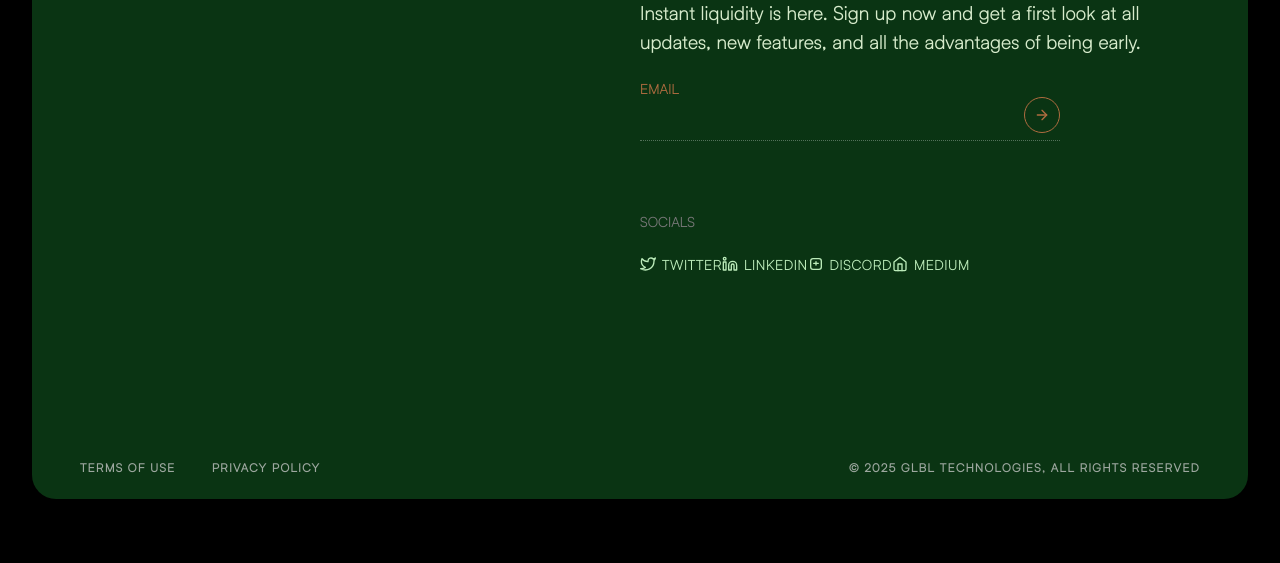
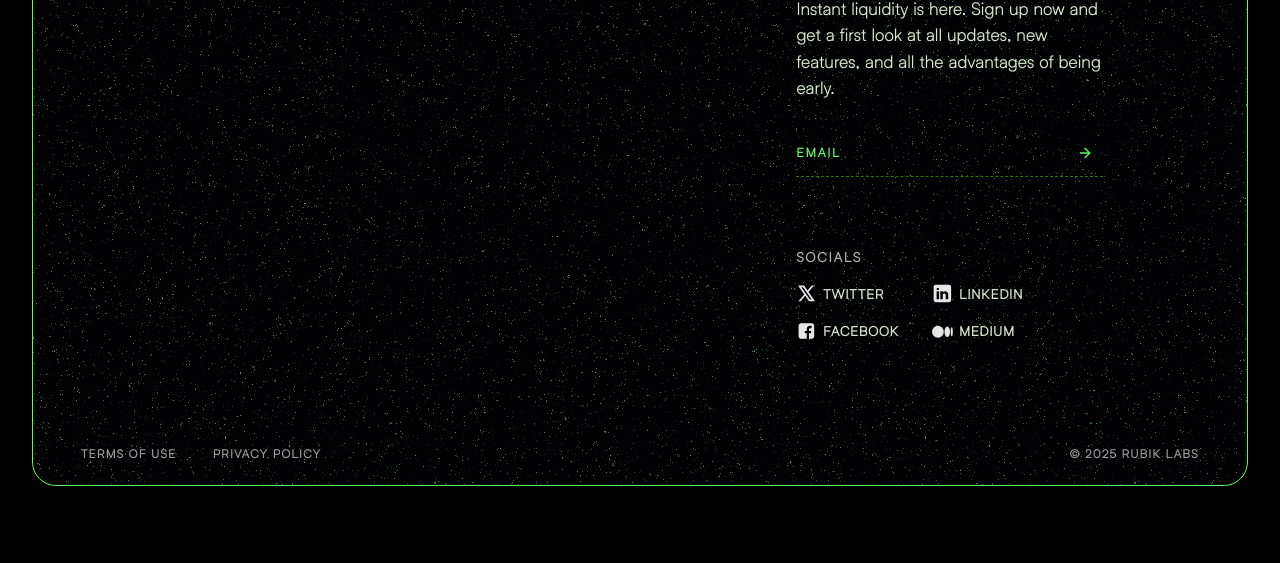
Before and after one commit to mdcabrero/Vertex-Labs, a website: page index.html in a window 1280 px wide. Shown: the part 6180-6743 px from the top of the page. Drawn offline with nearby package versions, Linux system fonts and the light colour scheme.

Commit message:
completed footer

```diff
--- a/index.html
+++ b/index.html
@@ -312,13 +312,12 @@
      <img src="/assets/logo.svg" alt="Hyre" class="footer-logo">
     </div>
 
-   <div class="footer-right">
+  <div class="footer-right">
   <h2>Write Down Your Name</h2>
   <p class="description">Instant liquidity is here. Sign up now and get a first look at all updates, new features, and all the advantages of being early.</p>
 
   <form class="email-form">
-    <label class="email-label">EMAIL</label>
-    <input type="email" class="email-input" required>
+    <input type="email" class="email-input" placeholder="EMAIL" required>
     <button type="submit" class="submit-btn">
       <svg xmlns="http://www.w3.org/2000/svg" viewBox="0 0 24 24" fill="none" stroke="currentColor" stroke-width="2" stroke-linecap="round" stroke-linejoin="round">
         <line x1="5" y1="12" x2="19" y2="12"></line>
@@ -329,36 +328,24 @@
 
   <div class="socials">
     <h3 class="socials-title">SOCIALS</h3>
-    <div class="social-links">
+    <ul class="social-links">
       <a href="#" class="social-link">
-        <svg xmlns="http://www.w3.org/2000/svg" viewBox="0 0 24 24" fill="none" stroke="currentColor" stroke-width="2" stroke-linecap="round" stroke-linejoin="round">
-          <path d="M23 3a10.9 10.9 0 0 1-3.14 1.53 4.48 4.48 0 0 0-7.86 3v1A10.66 10.66 0 0 1 3 4s-4 9 5 13a11.64 11.64 0 0 1-7 2c9 5 20 0 20-11.5a4.5 4.5 0 0 0-.08-.83A7.72 7.72 0 0 0 23 3z"></path>
-        </svg>
-        TWITTER
+    <svg fill="#FFFFFF" xmlns="http://www.w3.org/2000/svg"  viewBox="0 0 24 24" width="192px" height="192px"><path d="M 2.3671875 3 L 9.4628906 13.140625 L 2.7402344 21 L 5.3808594 21 L 10.644531 14.830078 L 14.960938 21 L 21.871094 21 L 14.449219 10.375 L 20.740234 3 L 18.140625 3 L 13.271484 8.6875 L 9.2988281 3 L 2.3671875 3 z M 6.2070312 5 L 8.2558594 5 L 18.033203 19 L 16.001953 19 L 6.2070312 5 z"/></svg>        TWITTER
       </a>
       <a href="#" class="social-link">
-        <svg xmlns="http://www.w3.org/2000/svg" viewBox="0 0 24 24" fill="none" stroke="currentColor" stroke-width="2" stroke-linecap="round" stroke-linejoin="round">
-          <path d="M16 8a6 6 0 0 1 6 6v7h-4v-7a2 2 0 0 0-2-2 2 2 0 0 0-2 2v7h-4v-7a6 6 0 0 1 6-6z"></path>
-          <rect x="2" y="9" width="4" height="12"></rect>
-          <circle cx="4" cy="4" r="2"></circle>
+        <svg fill="#FFFFFF" xmlns="http://www.w3.org/2000/svg" viewBox="0 0 50 50" width="250px" height="250px">
+          <path d="M41,4H9C6.24,4,4,6.24,4,9v32c0,2.76,2.24,5,5,5h32c2.76,0,5-2.24,5-5V9C46,6.24,43.76,4,41,4z M17,20v19h-6V20H17z M11,14.47c0-1.4,1.2-2.47,3-2.47s2.93,1.07,3,2.47c0,1.4-1.12,2.53-3,2.53C12.2,17,11,15.87,11,14.47z M39,39h-6c0,0,0-9.26,0-10 c0-2-1-4-3.5-4.04h-0.08C27,24.96,26,27.02,26,29c0,0.91,0,10,0,10h-6V20h6v2.56c0,0,1.93-2.56,5.81-2.56 c3.97,0,7.19,2.73,7.19,8.26V39z"/>
         </svg>
         LINKEDIN
       </a>
       <a href="#" class="social-link">
-        <svg xmlns="http://www.w3.org/2000/svg" viewBox="0 0 24 24" fill="none" stroke="currentColor" stroke-width="2" stroke-linecap="round" stroke-linejoin="round">
-          <path d="M7.5 4h9a3.5 3.5 0 0 1 3.5 3.5v9a3.5 3.5 0 0 1-3.5 3.5h-9A3.5 3.5 0 0 1 4 16.5v-9A3.5 3.5 0 0 1 7.5 4z"></path>
-          <path d="M8.5 11h7M12 8.5v5"></path>
-        </svg>
-        DISCORD
+<svg fill="#FFFFFF" xmlns="http://www.w3.org/2000/svg"  viewBox="0 0 64 64" width="128px" height="128px"><path d="M48,7H16c-4.418,0-8,3.582-8,8v32c0,4.418,3.582,8,8,8h17V38h-6v-7h6v-5c0-7,4-11,10-11c3.133,0,5,1,5,1v6h-4 c-2.86,0-4,2.093-4,4v5h7l-1,7h-6v17h8c4.418,0,8-3.582,8-8V15C56,10.582,52.418,7,48,7z"/></svg>        FACEBOOK
       </a>
       <a href="#" class="social-link">
-        <svg xmlns="http://www.w3.org/2000/svg" viewBox="0 0 24 24" fill="none" stroke="currentColor" stroke-width="2" stroke-linecap="round" stroke-linejoin="round">
-          <path d="M3 9l9-7 9 7v11a2 2 0 0 1-2 2H5a2 2 0 0 1-2-2z"></path>
-          <polyline points="9 22 9 12 15 12 15 22"></polyline>
-        </svg>
+<svg fill="#FFFFFF" xmlns="http://www.w3.org/2000/svg"  viewBox="0 0 30 30" width="240px" height="240px"><path d="M8.5 7A8.5 8.5 0 108.5 24 8.5 8.5 0 108.5 7zM22 8A4 7.5 0 1022 23 4 7.5 0 1022 8zM28.5 9A1.5 6.5 0 1028.5 22 1.5 6.5 0 1028.5 9z"/></svg>
         MEDIUM
       </a>
-    </div>
+    </ul>
   </div>
 </div>
 
@@ -374,7 +361,7 @@
     </div>
 
     <small class="copyright">
-      © 2025 GLBL Technologies, All Rights Reserved
+      © 2025 RUBIK LABS
     </small>
 
 
--- a/main.scss
+++ b/main.scss
@@ -531,8 +531,8 @@ section + section {  /* Default spacing between all sections */
 
 
 .testimonials-logo {
-  width: 11rem;
-  opacity: 0.5;
+  width: 12rem;
+  opacity: 0.35;
   transition: opacity 0.3s ease;
 }
 
@@ -558,19 +558,19 @@ section + section {  /* Default spacing between all sections */
 
 .faq-item {
     position: relative;
-    border-bottom: 1px solid #cfffccba;
+    border-bottom: 1px solid #d6fad3;
     padding-block: $space-2x;
     transition: padding 0.3s ease, background-color 0.3s ease;
 
     &:first-child {
-      border-top: 1px solid #cfffccba;
+      border-top: 1px solid #d6fad3;
 
     }
 
     // Question styling
     .faq-question {
       align-items: center;
-      color: $text-primary;
+      color: #bbebb6;
       cursor: pointer;
       display: flex;
       font-size: $size-2;
@@ -601,12 +601,12 @@ section + section {  /* Default spacing between all sections */
     flex-shrink: 0;
     justify-content: center;
     position: relative;
-    transition: background-color 0.3s ease;
-    width: 2.25rem;
+
+    width: 2rem;
 
     &::before,
     &::after {
-      background-color: $brand-primary;
+      background-color: #89e780;
       content: '';
       position: absolute;
       transform-origin: center;
@@ -655,8 +655,8 @@ section + section {  /* Default spacing between all sections */
 
 
   .site-footer {
-    background-color: rgb(10, 52, 19);
-
+    background-color: rgb(0, 0, 0);
+    background-image: url('/assets/noise-bg.svg');
     /* Subtle brightness adjustment to enhance pattern visibility */
     color: $headline;
     display: flex;
@@ -664,12 +664,13 @@ section + section {  /* Default spacing between all sections */
     margin-inline: auto;
 
     margin-bottom: $space-4x;
-    height: calc(85vh - $space-3x);
+    height: calc(85vh - $space-4x);
     width: 95%;
     border-radius: $radius;
     padding-top: 4.5rem;
     padding-bottom: $space-md;
     padding-inline: $space-3x;
+    border: 1px solid $brand-primary;
 
   }
 
@@ -679,6 +680,7 @@ section + section {  /* Default spacing between all sections */
     display: flex;
     justify-content: space-between;
     align-items: flex-start;
+    padding-right: $space-6x;
 
 
       .footer-logo {
@@ -696,57 +698,57 @@ section + section {  /* Default spacing between all sections */
 .footer-right {
   display: flex;
   flex-direction: column;
-  width: 50%;
+  width: 30%;
   gap: $space-md;
 
   h2 {
-    font-size: $size-3;
-    font-weight: 400;
+    font-size: $size-2;
+    font-weight: 500;
     letter-spacing: -0.5px;
     color: $headline;
   }
 
   .description {
-    font-size: $size-1;
+    font-size: 1.1rem;
     line-height: 1.5;
-
     opacity: 0.9;
+    margin-bottom: $space-1x;
   }
 
   .email-form {
     position: relative;
     margin-bottom: $space-3x;
-    width: 75%;
-
-    .email-label {
-      color: #B06C40;
-      font-size: 14px;
-      display: block;
-      margin-bottom: 8px;
-    }
+    width: 100%;
 
     .email-input {
       width: 100%;
       background: transparent;
       border: none;
-      border-bottom: 1px dotted rgba(255, 255, 255, 0.3);
-      padding: 8px 50px 8px 0;
+      border-bottom: 1px dashed rgba(66, 168, 2, 0.7);
+      padding-bottom: 1rem;
+      letter-spacing: 1.5px;
       color: $headline;
-      font-size: 16px;
+      font-size: 14px;
       outline: none;
 
+      &::placeholder {
+        color: $brand-primary;
+        font-size: 0.8rem;
+        font-weight: $font-bold;
+
+      }
+
       &:focus {
-        border-bottom: 1px solid rgba(64, 192, 5, 0.5);
+        border-bottom: 1px solid rgba(66, 168, 2, 1);
       }
     }
 
     .submit-btn {
       position: absolute;
       right: 0;
-      bottom: 8px;
+      bottom: 6px;
       background-color: transparent;
-      border: 1px solid #B06C40;
-      color: #B06C40;
+      color: $brand-primary;
       width: 36px;
       height: 36px;
       border-radius: 50%;
@@ -757,59 +759,63 @@ section + section {  /* Default spacing between all sections */
       transition: all 0.2s ease;
 
       &:hover {
-        background-color: rgba(176, 108, 64, 0.1);
+        background-color: rgba(100, 247, 100, 0.1);
       }
 
       svg {
         width: 16px;
         height: 16px;
+        stroke: $brand-primary;
       }
     }
   }
 
-  .socials {
-    margin-top: auto;
+    .socials {
+
 
     &-title {
-      color: #777;
-      font-size: 14px;
-      margin-bottom: $space-md;
-      font-weight: 400;
+      color: #abb2ab;
+      opacity: 1;
+      font-size: 0.85rem;
+      letter-spacing: 1.5px;
+      margin-bottom: $space-1x;
+      font-weight: $font-bold;
       text-transform: uppercase;
     }
 
     .social-links {
-      display: flex;
-      flex-wrap: wrap;
+      display: grid;
+      grid-template-columns: repeat(2, 120px);
+      grid-gap: $space-1x;
 
 
       a {
-        color: $headline;
+        color: $text-primary;
         text-decoration: none;
-        font-size: 14px;
+        font-weight: $font-bold;
+        font-size: 0.85rem;
         text-transform: uppercase;
         letter-spacing: 0.5px;
         opacity: 0.9;
         transition: opacity 0.2s ease;
-        display: flex;
+        display: inline-flex;
         align-items: center;
         gap: 6px;
+        white-space: nowrap;
 
         &:hover {
           opacity: 1;
         }
 
         svg {
-          width: 16px;
-          height: 16px;
+          margin-bottom: 1px;
+          width: 1.3rem;
+          height: 1.3rem;
         }
       }
-
-
     }
   }
 }
-
 
 
 
```
Also changed, not shown: assets/facebook.svg (added), assets/linkedin.svg (added), assets/medium.svg (added), assets/telegram.svg (added), assets/tumblr.svg (added), assets/twitter.svg (added), dist/main.css, 1 other file.
